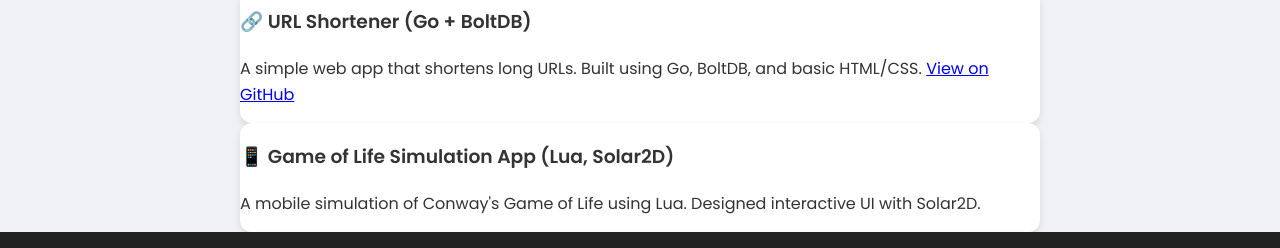
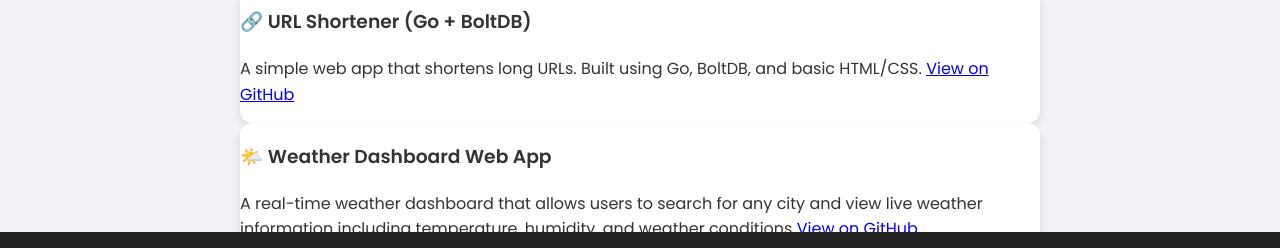
Before and after one commit to AnitaGiani/portfolio, a plain HTML site: page projects.html in a window 1280 px wide. Shown: the part 490-738 px from the top of the page. Drawn offline with nearby package versions, Linux system fonts and the light colour scheme.

Commit message:
added weather-dashboard app repo

```diff
--- a/projects.html
+++ b/projects.html
@@ -27,8 +27,8 @@
 </div>
 
 <div class="project-card" data-aos="fade-up" data-aos-duration="800">
-  <h3>📱 Game of Life Simulation App (Lua, Solar2D)</h3>
-  <p>A mobile simulation of Conway's Game of Life using Lua. Designed interactive UI with Solar2D.</p>
+  <h3>🌤️ Weather Dashboard Web App</h3>
+  <p>A real-time weather dashboard that allows users to search for any city and view live weather information including temperature, humidity, and weather conditions <a href="https://github.com/AnitaGiani/weather-dashboard">View on GitHub</a></p>
 </div>
 <div class="project-card" data-aos="fade-up" data-aos-duration="800">
   <h3>📊 Malware Detection System (Keras, TensorFlow)</h3>
```
